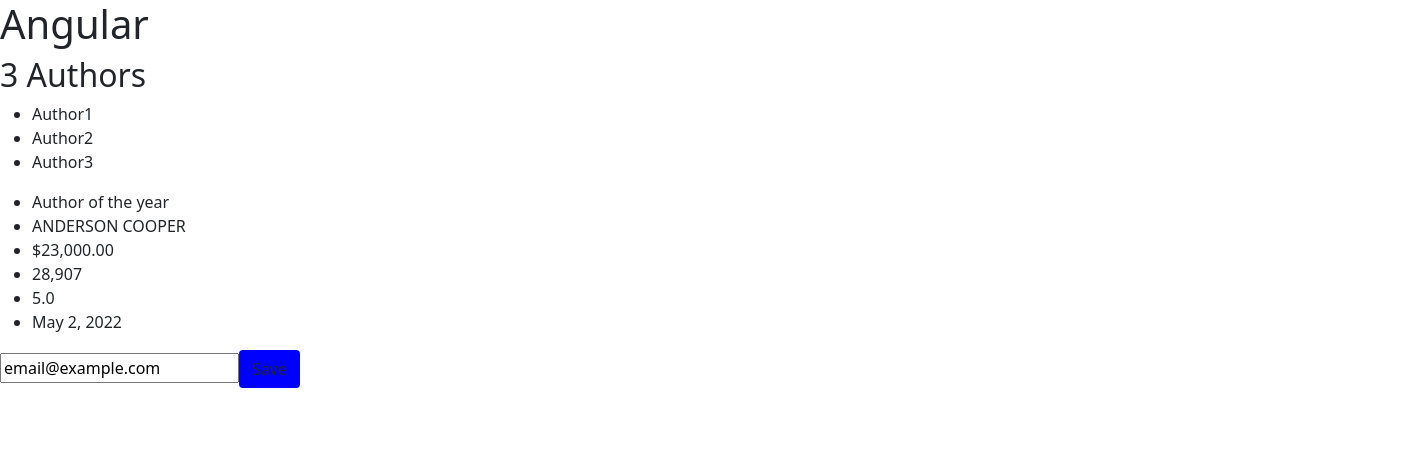
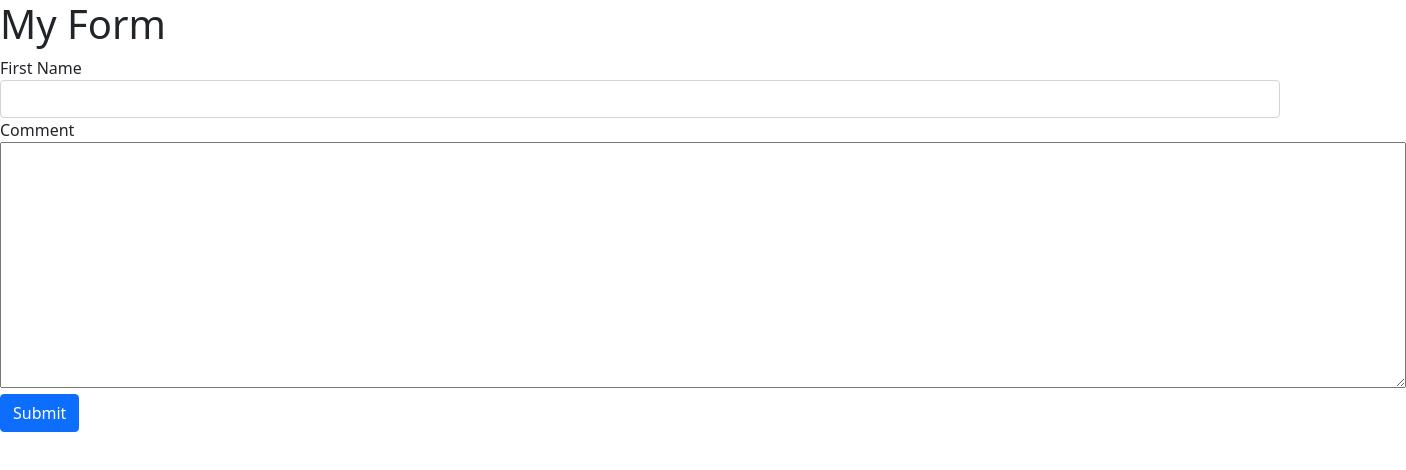
Before and after one commit to Keflemariam/Authors_List, an Angular app: page / in a window 1280 px wide. Shown: the top 470 px of the page, 1406 px wide, since content can reach past the window. Built offline with nearby package versions, Linux system fonts and the light colour scheme; some icons are missing.

Commit message:
add bootstrap form

```diff
--- a/src/app/app.component.html
+++ b/src/app/app.component.html
@@ -1,6 +1,5 @@
-<Html>
+
 <h1>
-  Angular
+  My Form
 </h1>
-<authors></authors>
-</Html>
+<contact-form></contact-form>
--- a/src/app/app.module.ts
+++ b/src/app/app.module.ts
@@ -5,11 +5,13 @@
 import { AppRoutingModule } from './app-routing.module';
 import { AppComponent } from './app.component';
 import { AuthorsComponent } from './authors/authors.component';
+import { ContactFormComponent } from './contact-form/contact-form.component';
 
 @NgModule({
   declarations: [
     AppComponent,
-    AuthorsComponent
+    AuthorsComponent,
+    ContactFormComponent
   ],
   imports: [
     BrowserModule,
--- /dev/null
+++ b/src/app/contact-form/contact-form.component.html
@@ -0,0 +1,11 @@
+<form>
+    <div class="form-group">
+        <label for="firstName">First Name</label>
+        <input id="firstName" type="text" class="form-control"/>
+    </div>
+    <div class="form-group">
+        <label for="comment">Comment</label>
+        <textarea  id="comment" cols="150" rows="10"></textarea>
+    </div>
+    <button class="btn btn-primary">Submit</button>
+</form>
--- /dev/null
+++ b/src/app/contact-form/contact-form.component.ts
@@ -0,0 +1,15 @@
+import { Component, OnInit } from '@angular/core';
+
+@Component({
+  selector: 'contact-form',
+  templateUrl: './contact-form.component.html',
+  styleUrls: ['./contact-form.component.css']
+})
+export class ContactFormComponent implements OnInit {
+
+  constructor() { }
+
+  ngOnInit(): void {
+  }
+
+}
```
Also changed, not shown: src/app/contact-form/contact-form.component.css (added), 1 other file (tests, documents, lock files or other folders).
